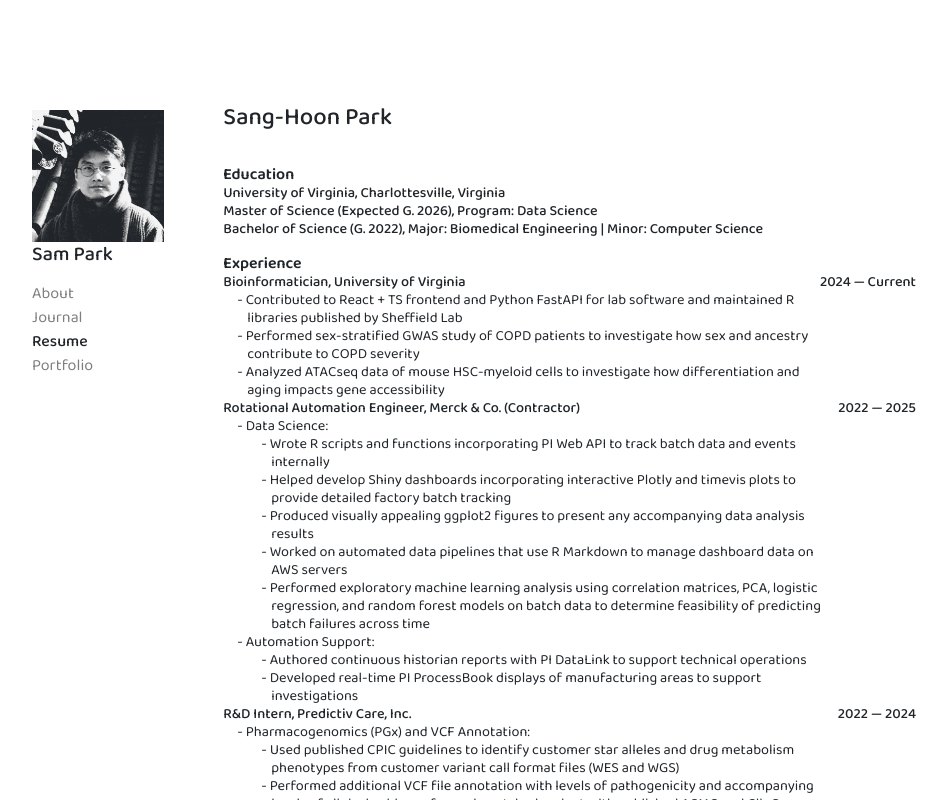
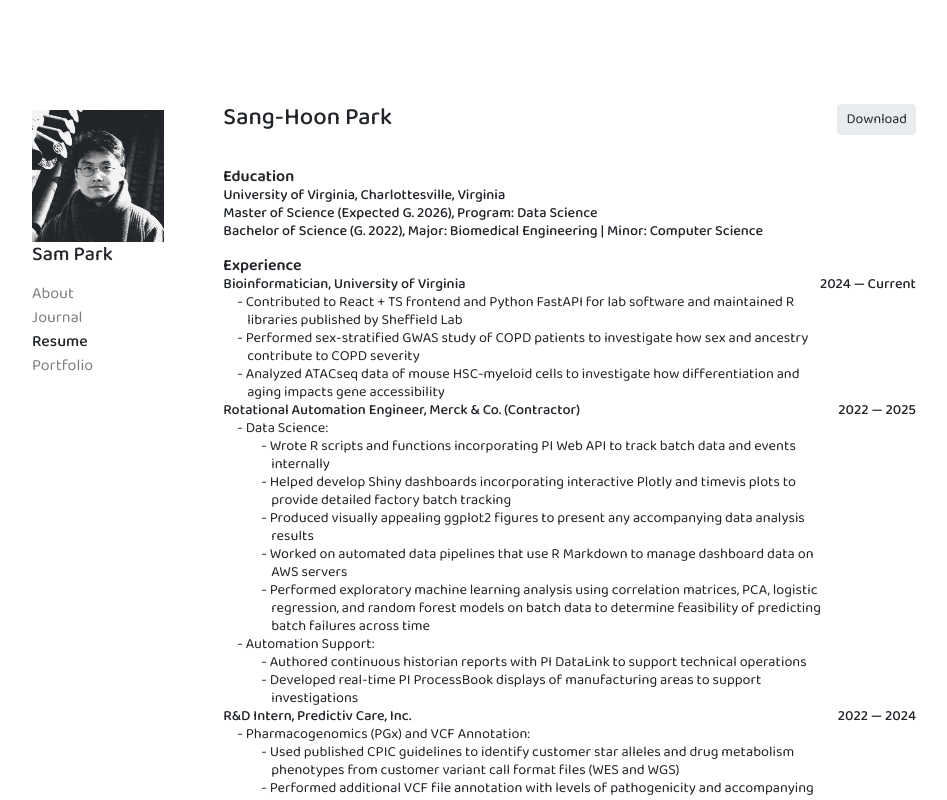
Before and after one commit to sanghoonio/sanghoonio, a React (Vite) app: page /resume in a window 1280 px wide. Shown: the top 800 px of the page, without its empty margins (160-1107 px from the left). Built offline with nearby package versions, Linux system fonts and the light colour scheme.

Commit message:
journal update and resume download button

```diff
--- a/src/assets/journal/2025-02-28-rigidity.md
+++ b/src/assets/journal/2025-02-28-rigidity.md
@@ -3,8 +3,14 @@ title: Cognitive Rigidity
 date: 2025-02-28
 ---
 
-**Cowardly Ignorance**
+**Ignorance**
 
 Cognitive rigidity is probably at the root of most of your issues. I can certainly feel it contribute to mine. Being flexible allows you to break patterns that lead to failure or stagnation, and obviously, no one logically believes doing the same thing over and over again will lead to different outcomes. How can one be more cognitively flexible though, if they aren't already? The subconscious mind does a very good job using past experiences to influence very heavily how you will act in the present. Understanding this is a given, but acting on it to consciously choose the unfamiliar is a completely different story. A lot of cognitive rigidity is driven by fear instilled by past experiences and ignorance of alternative, possibly better outcomes resulting from a lack of having those kinds of experiences. In a way, cognitive rigidity is cowardice if the person affected by it is aware of their own limiting thought patterns and is unable to change. What separates cowardice from bravery? Having a conviction that the thing you have a conviction for is more important than self-preservation. Convictions don't come out of the blue though. And a lot of cowardly thought patterns actively guard against non self-preservation, including considering the possibility that trying something new might actually be a good thing.
 
+
 It's a little unrealistic to force yourself to be open minded if you don't know how. But maybe having the belief that something new out there might help you be more so can be a decent starting point.
+
+
+**Update 2025-03-31**
+
+Labeling willful ignorance as cowardice is one thing, but ignorance is often unintentional. One can be aware of what they lack, but not know how to effectively address and/or seek help for it. One may feel shame for even having to address what they lack in the first place. People are conditioned to focus and care only about outcomes, and not the process of attaining them. Any such process is bound to contain setbacks, but you must go through them to get any outcome you need or desire. In the grand scheme of things, everyone is always going through a process, and regardless of any experiences you might have that predispose you to hesitation, self-judgement, or shame, the most important thing to keep in mind is to accept, acknowledge, and celebrate your own progress. Only then will you be empowered to seek solutions in a positive, curiosity-driven way rather than out of shame or fear of judgement, or even not at all.
--- /dev/null
+++ b/src/assets/journal/2025-04-01-vega-lite.md
@@ -0,0 +1,17 @@
+---
+title: Vega-Lite
+date: 2025-04-01
+---
+
+**Truly Universal**
+
+Recently, my lab professor briefly brought up Vega-Lite as a plotting library for one of our web services. We were already using Chart.js for the app and so I didn't really think much of it since the new metrics we were plotting were pretty simple, but then I looked into it again for a part-time data visualization job I am currently working on. Coming from someone who has worked with the limitations of using Plotly through R Shiny or Plumber APIs to distribute fairly complex interactive visualizations, it's truly groundbreaking. Instead of relying on code to specify exact drawing commands and supply the data, all you need is a JSON-object specification that contains the data and visual instructions needed for a plot. Then, any language that can call the Vega-Lite compiler can just take your JSON specification and spit out a fully interactive visualization that is consistent across any coding language or platform you render it from. In practice, this means several things:
+
+
+- No need to manipulate code for plots on the frontend; since everything needed for the plot is contained in the specification, you don't need to run a single line of code specifying plot types, colors, axes, and interactivity. Just run the specification and display the result.
+- No need to send pre-rendered figures or inline HTML with interactive plots from the backend; just the specification as a JSON object is fine.
+- No need to pre-render or store figures in a data bucket in the first place; just store the JSON specification in a database and drastically reduce server-side compute and storage costs.
+- No need to learn different APIs for plotting libraries across different programming languages; in data science and visualization, you currently have to choose between Plotly, Seaborn, ggplot2, Matplotlib, plotnine, and more. They each have their own coding syntax you need to spend some time learning to plot the same type of plot. And because they are built from code, the generated figures are not very platform-agnostic unless you save a static image or HTML rendition. With Vega-Lite, as long as you understand the specification grammar and know how to generate a JSON object in the language of your choice, your figure can be rendered by the Vega-Lite compiler, the same way as it would in any other language.
+
+
+At this point, I'm not sure why Plotly still exists.
--- a/src/components/Navbar.tsx
+++ b/src/components/Navbar.tsx
@@ -38,7 +38,7 @@ function Navbar() {
               width='132px'
               height='132px'
               alt='Hello!'
-              style={{ marginTop: '6px' }}
+              style={{ marginTop: '5.5px' }}
             />
             <h5 className='fw-medium mb-3'>Sam Park</h5>
             <div className='col-12 text-start'>
--- a/src/components/Resume.tsx
+++ b/src/components/Resume.tsx
@@ -32,7 +32,10 @@ const Resume: React.FC = () => {
 
   return (
     <>
-      <h4 className='fw-medium pb-4'>Sang-Hoon Park</h4>
+      <div className='d-flex justify-content-between pb-4 mb-2 resume-header'>
+        <h4 className='fw-medium mb-0'>Sang-Hoon Park</h4>
+        <a className='btn btn-sm btn-dark' href='resume.pdf' download='resume.pdf'>Download</a>
+      </div>
       {Object.keys(resumeData).map((section, index) => (
         <div className='mb-3' key={index}>
           <h6 className='mb-0 mt-2 fw-semibold'>{section.charAt(0).toUpperCase() + section.slice(1)}</h6>
--- a/src/style.css
+++ b/src/style.css
@@ -161,6 +161,10 @@ h1, h2, h3, h4, h5, h6 {
   }
 }
 
+.resume-header.d-flex {
+  flex-direction: row !important;
+}
+
 .resume-body {
   line-height: 1.25 !important;
   font-size: .9rem;
```
Also changed, not shown: src/assets/journal/2025-02-16-determinism.md (+1 -1 lines), 2 other files (tests, documents, lock files or other folders).
